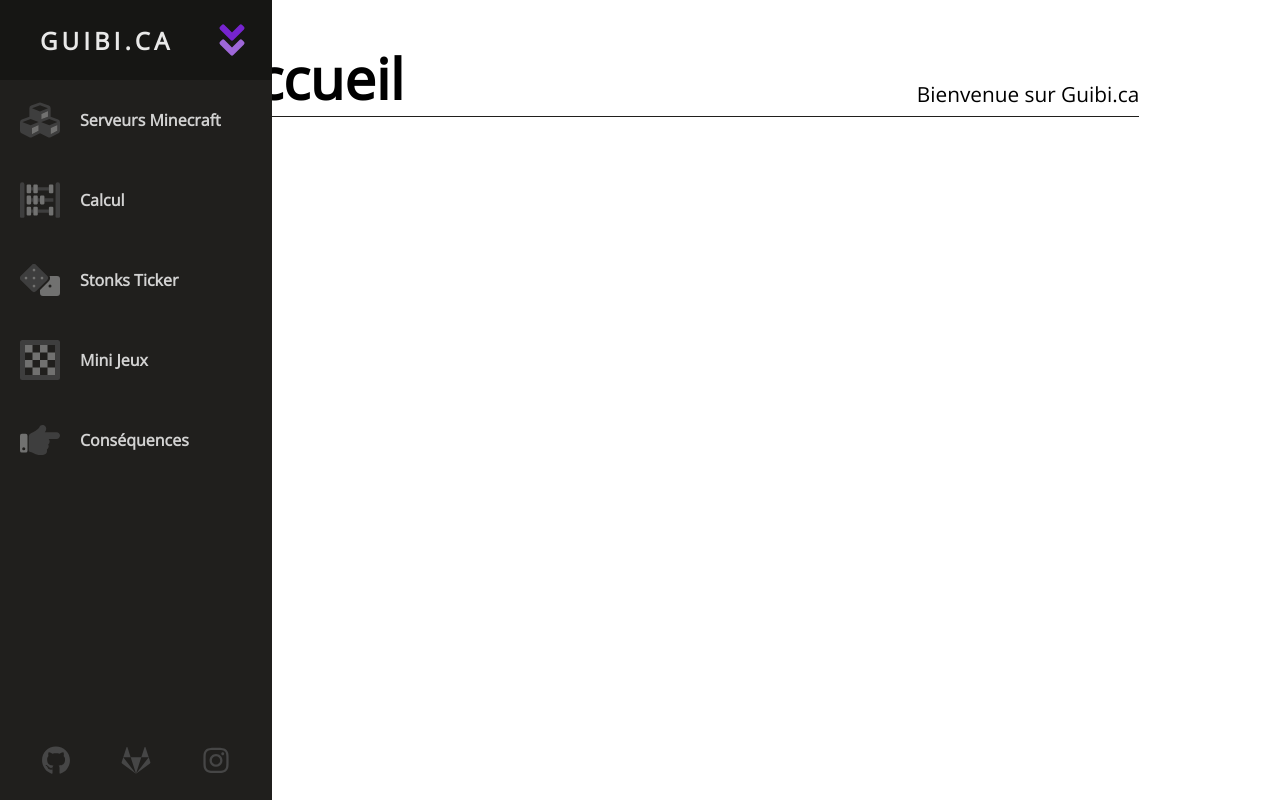
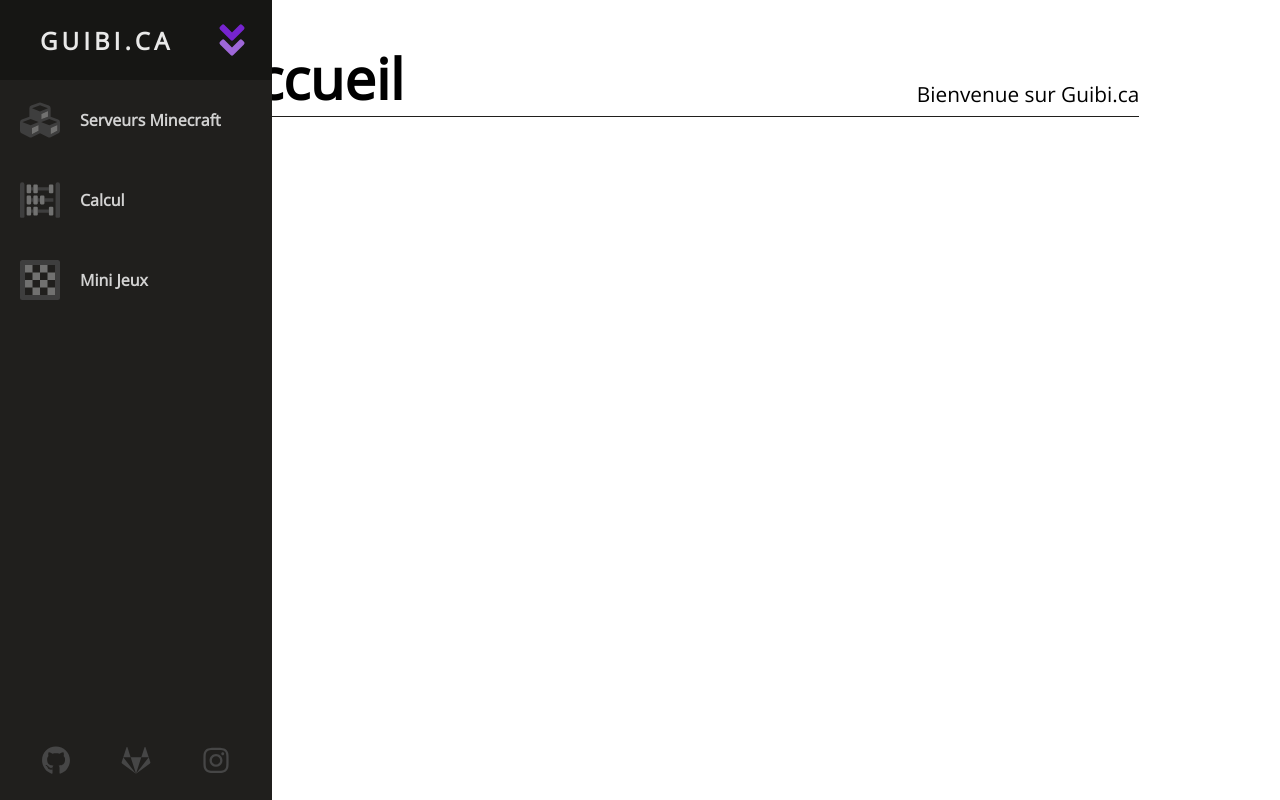
Before and after one commit to Guibi1/achive_2022_guibi.ca, a Next.js app: page / in a window 1280 px wide. Built offline with nearby package versions, Linux system fonts and the light colour scheme.

Commit message:
Removed stupid pages from Navigation

```diff
--- a/components/Navigation.jsx
+++ b/components/Navigation.jsx
@@ -37,9 +37,9 @@ export default function Navigation()
                     <svg className={style.svg} aria-hidden="true" focusable="false" data-prefix="fad" data-icon="abacus" role="img" xmlns="http://www.w3.org/2000/svg" viewBox="0 0 576 512"><g className="group"><path fill="currentColor" d="M192 440h-32v-48h32zM160 72v48h32V72zm96 160v48h32v-48zm-96 0v48h32v-48zm96 208h160v-48H256zm96-160h128v-48H352zM544 0a32 32 0 0 0-32 32v464a16 16 0 0 0 16 16h32a16 16 0 0 0 16-16V32a32 32 0 0 0-32-32zM416 72H256v48h160zM32 0A32 32 0 0 0 0 32v464a16 16 0 0 0 16 16h32a16 16 0 0 0 16-16V32A32 32 0 0 0 32 0z" className={style.dark}></path><path fill="currentColor" d="M144 32h-32a16 16 0 0 0-16 16v96a16 16 0 0 0 16 16h32a16 16 0 0 0 16-16V48a16 16 0 0 0-16-16zm96 0h-32a16 16 0 0 0-16 16v96a16 16 0 0 0 16 16h32a16 16 0 0 0 16-16V48a16 16 0 0 0-16-16zm-96 160h-32a16 16 0 0 0-16 16v96a16 16 0 0 0 16 16h32a16 16 0 0 0 16-16v-96a16 16 0 0 0-16-16zm192 0h-32a16 16 0 0 0-16 16v96a16 16 0 0 0 16 16h32a16 16 0 0 0 16-16v-96a16 16 0 0 0-16-16zm-96 0h-32a16 16 0 0 0-16 16v96a16 16 0 0 0 16 16h32a16 16 0 0 0 16-16v-96a16 16 0 0 0-16-16zM464 32h-32a16 16 0 0 0-16 16v96a16 16 0 0 0 16 16h32a16 16 0 0 0 16-16V48a16 16 0 0 0-16-16zM144 352h-32a16 16 0 0 0-16 16v96a16 16 0 0 0 16 16h32a16 16 0 0 0 16-16v-96a16 16 0 0 0-16-16zm96 0h-32a16 16 0 0 0-16 16v96a16 16 0 0 0 16 16h32a16 16 0 0 0 16-16v-96a16 16 0 0 0-16-16zm224 0h-32a16 16 0 0 0-16 16v96a16 16 0 0 0 16 16h32a16 16 0 0 0 16-16v-96a16 16 0 0 0-16-16z" className={style.light}></path></g></svg>
                 </NavigationItem>
 
-                <NavigationItem url="/stonksticker" title="Stonks Ticker">
+                {/* <NavigationItem url="/stonksticker" title="Stonks Ticker">
                     <svg className={style.svg} aria-hidden="true" focusable="false" data-prefix="fad" data-icon="dice" role="img" xmlns="http://www.w3.org/2000/svg" viewBox="0 0 640 512"><g className="group"><path fill="currentColor" d="M433.63 189.3L258.7 14.37a49.07 49.07 0 0 0-69.39 0L14.37 189.3a49.07 49.07 0 0 0 0 69.39L189.3 433.63a49.07 49.07 0 0 0 69.39 0L433.63 258.7a49.08 49.08 0 0 0 0-69.4zM96 248a24 24 0 1 1 24-24 24 24 0 0 1-24 24zm128 128a24 24 0 1 1 24-24 24 24 0 0 1-24 24zm0-128a24 24 0 1 1 24-24 24 24 0 0 1-24 24zm0-128a24 24 0 1 1 24-24 24 24 0 0 1-24 24zm128 128a24 24 0 1 1 24-24 24 24 0 0 1-24 24z" className={style.dark}></path><path fill="currentColor" d="M592 192H473.26a81.07 81.07 0 0 1-17 89.32L320 417.58V464a48 48 0 0 0 48 48h224a48 48 0 0 0 48-48V240a48 48 0 0 0-48-48zM480 376a24 24 0 1 1 24-24 24 24 0 0 1-24 24zM96 200a24 24 0 1 0 24 24 24 24 0 0 0-24-24zm256 48a24 24 0 1 0-24-24 24 24 0 0 0 24 24zm-128 80a24 24 0 1 0 24 24 24 24 0 0 0-24-24zm0-256a24 24 0 1 0 24 24 24 24 0 0 0-24-24zm0 128a24 24 0 1 0 24 24 24 24 0 0 0-24-24z" className={style.light}></path></g></svg>
-                </NavigationItem>
+                </NavigationItem> */}
 
                 <Dropdown title="Mini Jeux" svg={
                     <svg className={style.svg} aria-hidden="true" focusable="false" data-prefix="fad" data-icon="game-board" role="img" xmlns="http://www.w3.org/2000/svg" viewBox="0 0 512 512"><g className="group"><path fill="currentColor" d="M480 0H32A32 32 0 0 0 0 32v448a32 32 0 0 0 32 32h448a32 32 0 0 0 32-32V32a32 32 0 0 0-32-32zm-31.8 448H64v-96h.2v-96H64v-96h.2V64h384z" className={style.dark}></path><path fill="currentColor" d="M256 256v-96h-95.9V64.1h-96v96H160V256H64.2v96h96v-96zm0 96h-95.8v96h96v-96H352v-96h-96zm96.1 96.1h96v-96h-96zm.1-288.1v96h96v-96zm-96-96v96h96V64z" className={style.light}></path></g></svg>
@@ -49,9 +49,9 @@ export default function Navigation()
                     <DropdownItem url="/tictactoe" title="Tic Tac Toe"/>
                 </Dropdown>
 
-                <NavigationItem url="/consequences" title="Conséquences">
+                {/* <NavigationItem url="/consequences" title="Conséquences">
                     <svg className={style.svg} aria-hidden="true" focusable="false" data-prefix="fad" data-icon="hand-point-right" role="img" xmlns="http://www.w3.org/2000/svg" viewBox="0 0 512 512"><g className="group"><path fill="currentColor" d="M512 199.65c0 23.63-20.65 43.83-44.8 43.83h-99.85c16.34 17 18.34 49.76-6.3 70.94 14.29 22.83 2.15 53-16.45 62.32 9 49.14-22 71.26-72.6 71.26-2.75 0-13.28-.2-16-.19-62 .16-76.89-31.07-123.73-38.32a24 24 0 0 1-20.27-23.7V214.26a48 48 0 0 1 28.47-43.84c28.88-13 95.41-49 107.53-77.33C255.8 74.9 269.38 64 288 64c34.22 0 57.75 35.1 44.12 66.91A135.83 135.83 0 0 1 318 155.83h149.2c23.45 0 44.8 20.54 44.8 43.82z" className={style.dark}></path><path fill="currentColor" d="M72 176H24a24 24 0 0 0-24 24v192a24 24 0 0 0 24 24h48a24 24 0 0 0 24-24V200a24 24 0 0 0-24-24zM48 388a20 20 0 1 1 20-20 20 20 0 0 1-20 20z" className={style.light}></path></g></svg>
-                </NavigationItem>
+                </NavigationItem> */}
 
                 <li className={style.social}>
                     <a href="https://github.com/Guibi1" target="_blank" rel="noreferrer" onClick={closeNavigation} className={style.a}>
```
